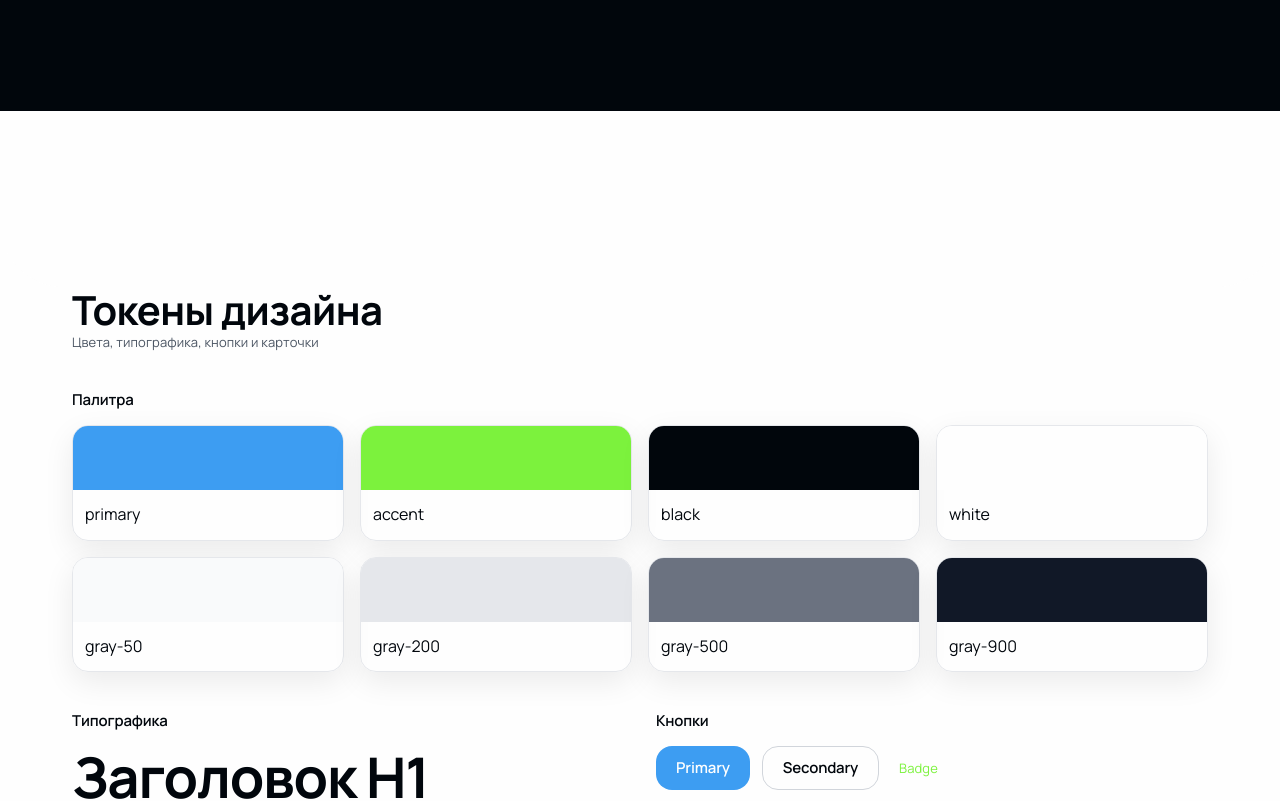
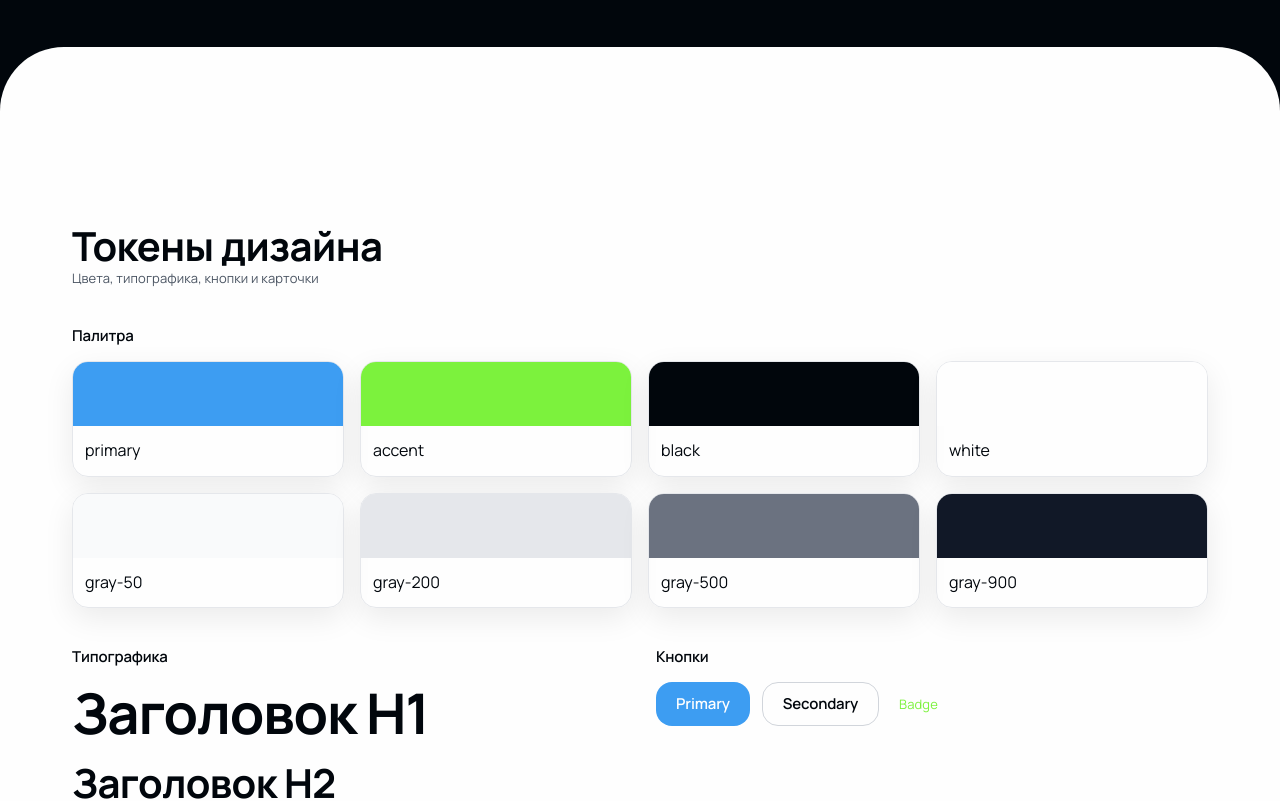
Before and after one commit to hismajestyamanita/template, a React (Vite) app: page / in a window 1280 px wide. Shown: the part 1138-1939 px from the top of the page. Built offline with nearby package versions, Linux system fonts and the light colour scheme.

Commit message:
fix(section): remove internal padding; only Content controls paddings; fix(edges): remove duplicate top edges after Hero (Tokens/Transitions/CTA) so first section has only Content + white rounded edge

```diff
--- a/src/sections/02-TokensShowcase.tsx
+++ b/src/sections/02-TokensShowcase.tsx
@@ -19,11 +19,7 @@ const colorSwatches: Array<[string, string]> = [
 
 export default function Showcase() {
   return (
-    <Section
-      bg="white"
-      topEdge={{ variant: 'rounded', from: 'black', to: 'white', position: 'top' }}
-      bottomEdge={{ variant: 'gradient', from: 'white', to: 'black', position: 'bottom' }}
-    >
+    <Section bg="white" bottomEdge={{ variant: 'gradient', from: 'white', to: 'black', position: 'bottom' }}>
       <Content className="text-[var(--text)]">
         <div>
           <h2 className="h2">Токены дизайна</h2>
--- a/src/sections/03-transitions.tsx
+++ b/src/sections/03-transitions.tsx
@@ -21,11 +21,7 @@ function GuideNote() {
 
 export default function Transitions() {
   return (
-    <Section
-      bg="black"
-      topEdge={{ variant: 'gradient', from: 'white', to: 'black', position: 'top' }}
-      bottomEdge={{ variant: 'rounded', from: 'black', to: 'white', position: 'bottom' }}
-    >
+    <Section bg="black" bottomEdge={{ variant: 'rounded', from: 'black', to: 'white', position: 'bottom' }}>
       <Content className="text-[var(--white)]">
         <div>
           <h2 className="h2">Переходы</h2>
--- a/src/sections/04-CTA.tsx
+++ b/src/sections/04-CTA.tsx
@@ -7,10 +7,7 @@ import Button from '@/components/Button';
 export default function CTA() {
   const [open, setOpen] = useState(false);
   return (
-    <Section
-      bg="white"
-      topEdge={{ variant: 'rounded', from: 'black', to: 'white', position: 'top' }}
-    >
+    <Section bg="white">
       <Content className="text-[var(--text)] items-start">
         <h2 className="h2">Готовы начать?</h2>
         <p className="lead text-[var(--gray-700)]">Оставьте номер — перезвоним и всё настроим</p>
--- a/src/shared/primitives/Content.tsx
+++ b/src/shared/primitives/Content.tsx
@@ -8,6 +8,7 @@ export default function Content({ children, className = '' }: Props) {
       className={[
         'w-full mx-auto max-w-content',
         'px-[var(--content-pad-sm)] md:px-[var(--content-pad-md)] lg:px-[var(--content-pad-lg)]',
+        'py-20 md:py-28',
         'flex flex-col',
         'gap-y-space-lg md:gap-y-space-2xl',
         className,
--- a/src/shared/primitives/Section.tsx
+++ b/src/shared/primitives/Section.tsx
@@ -22,7 +22,6 @@ export default function Section({ bg, id, className = '', topEdge, bottomEdge, c
     <section id={id} className={[
         'relative',
         'overflow-hidden',
-        'py-20 md:py-28',
         className,
       ].join(' ')} style={{ background: bgVar[bg] }}>
       {topEdge ? <Edge {...topEdge} /> : null}
```
